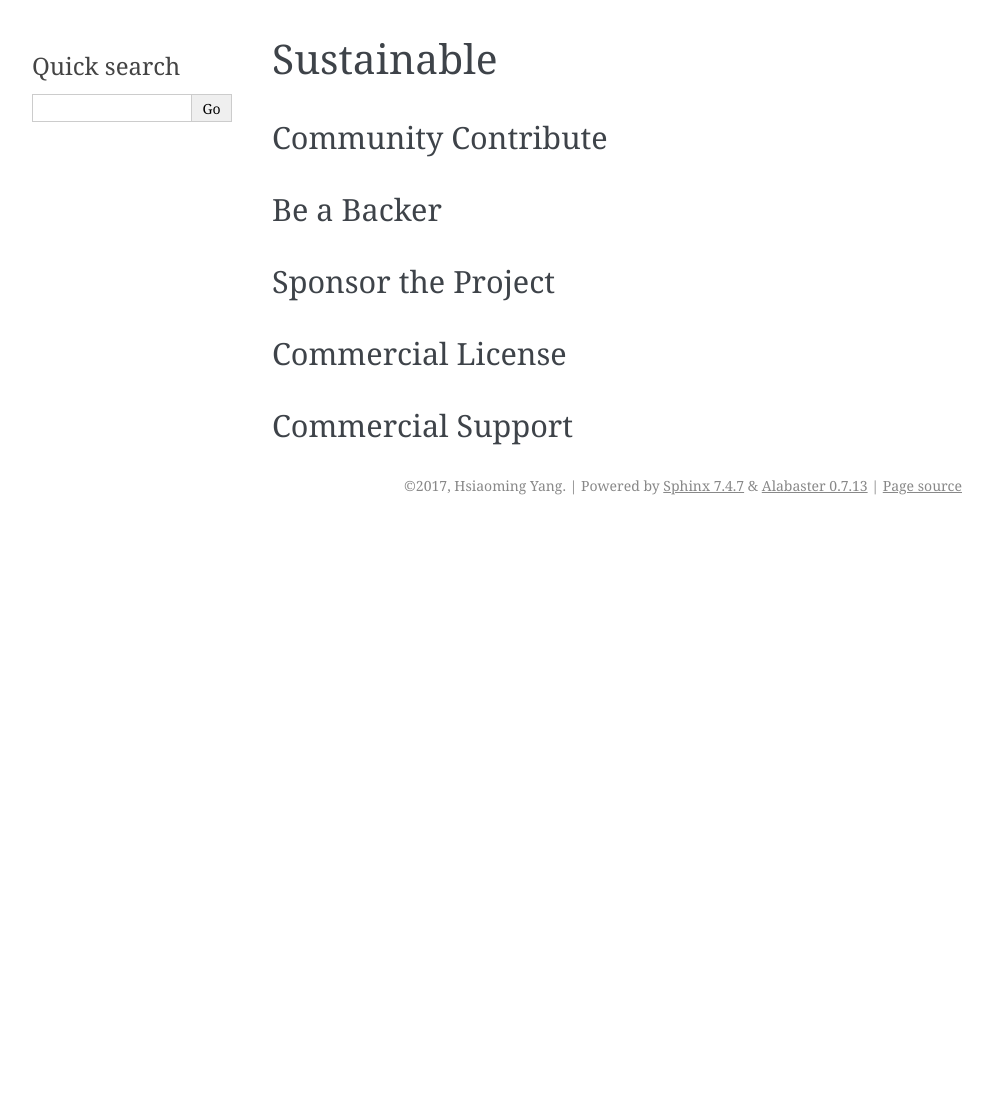
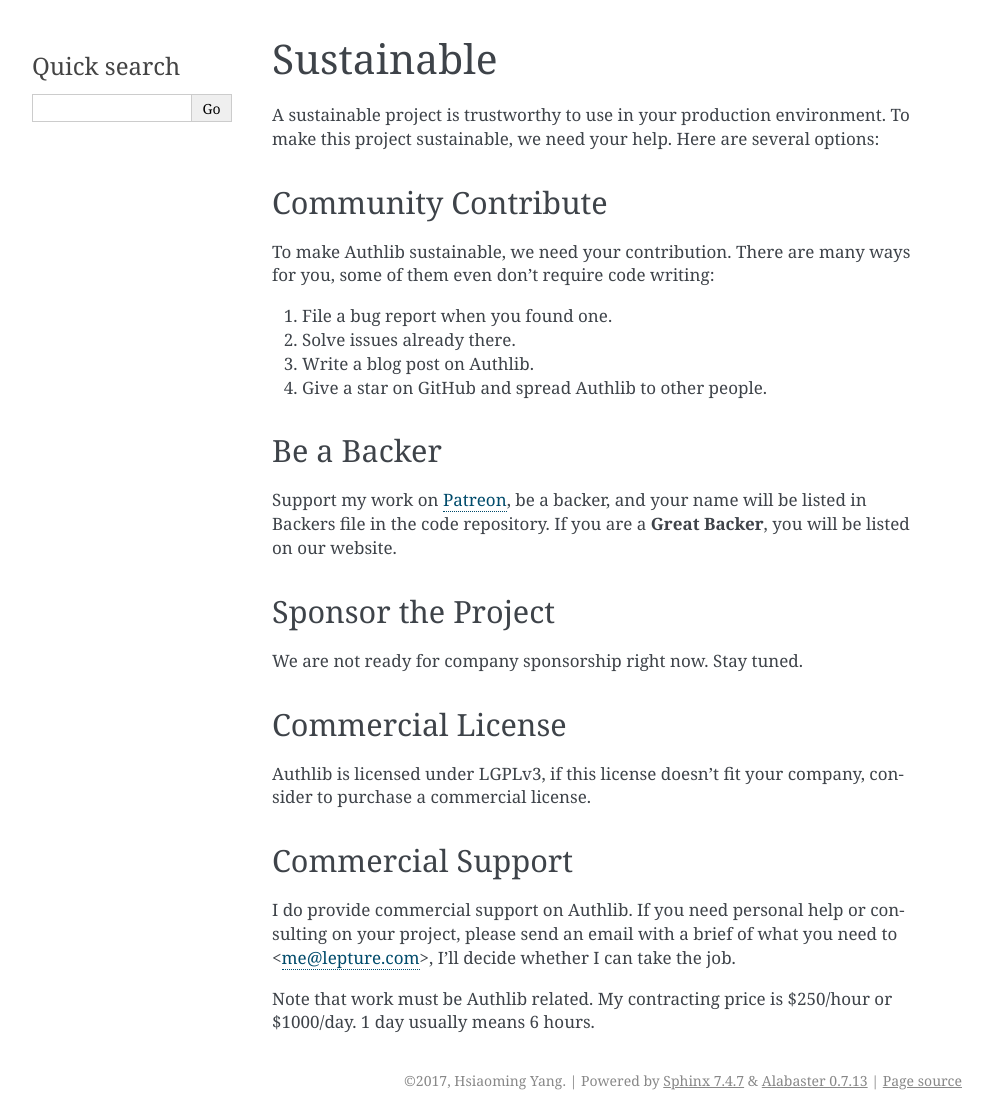
Before and after one commit to lepture/authlib, a Sphinx documentation site: the page built from docs/community/sustainable.rst, in a window 1280 px wide. Shown: the whole page, without its empty margins (148-1141 px from the left). Built offline with Sphinx 7.4.7, drawn with Linux system fonts in a browser that asks for light colours; before the commit the page ends 900 px from its top, so only the background shows below that.

Commit message:
Add sustainable documentation

```diff
--- a/docs/community/sustainable.rst
+++ b/docs/community/sustainable.rst
@@ -3,21 +3,46 @@
 Sustainable
 ===========
 
+A sustainable project is trustworthy to use in your production environment.
+To make this project sustainable, we need your help. Here are several options:
+
 Community Contribute
 --------------------
 
+To make Authlib sustainable, we need your contribution. There are many ways
+for you, some of them even don't require code writing:
+
+1. File a bug report when you found one.
+2. Solve issues already there.
+3. Write a blog post on Authlib.
+4. Give a star on GitHub and spread Authlib to other people.
 
 Be a Backer
 -----------
 
+Support my work on `Patreon`_, be a backer, and your name will be listed in
+Backers file in the code repository. If you are a **Great Backer**, you will
+be listed on our website.
+
+.. _`Patreon`: https://www.patreon.com/lepture
 
 Sponsor the Project
 -------------------
 
+We are not ready for company sponsorship right now. Stay tuned.
 
 Commercial License
 ------------------
 
+Authlib is licensed under LGPLv3, if this license doesn't fit your company,
+consider to purchase a commercial license.
 
 Commercial Support
 ------------------
+
+I do provide commercial support on Authlib. If you need personal help or
+consulting on your project, please send an email with a brief of what you
+need to <me@lepture.com>, I'll decide whether I can take the job.
+
+Note that work must be Authlib related. My contracting price is $250/hour
+or $1000/day. 1 day usually means 6 hours.
```
Also changed, not shown: 1 other file.
